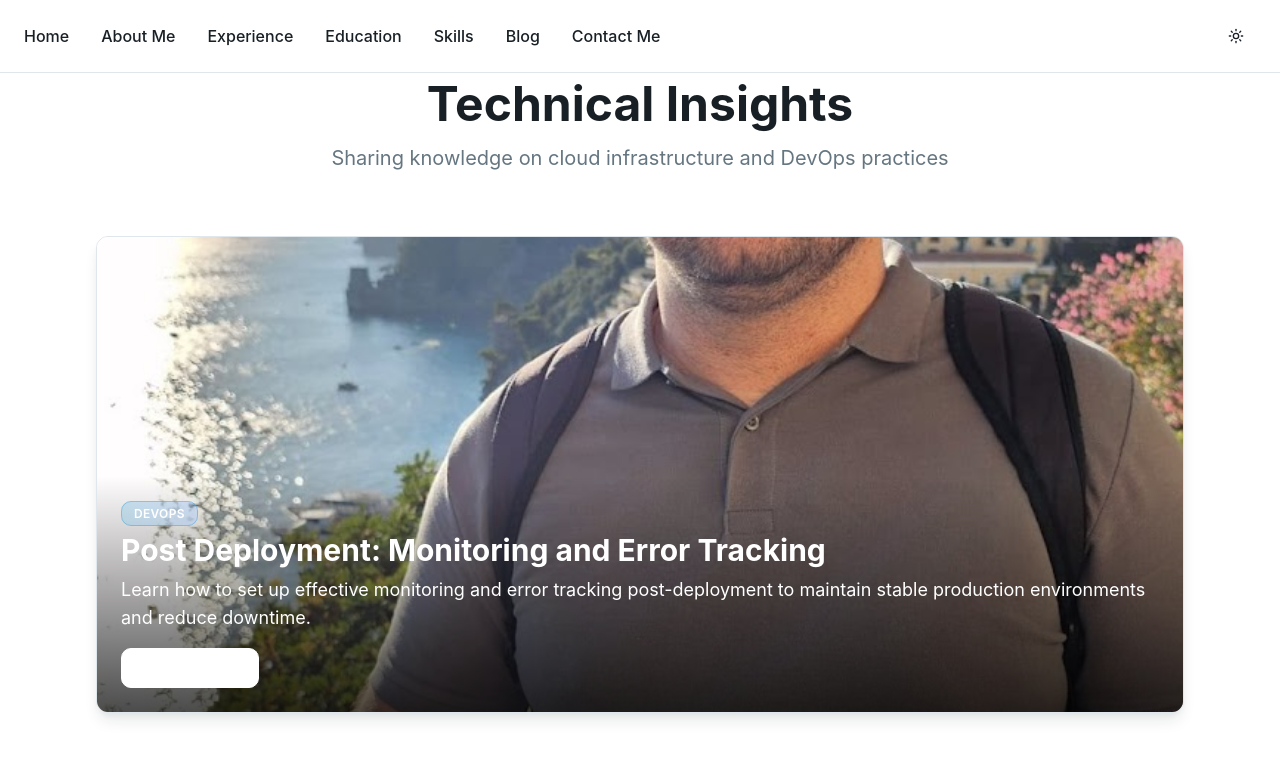
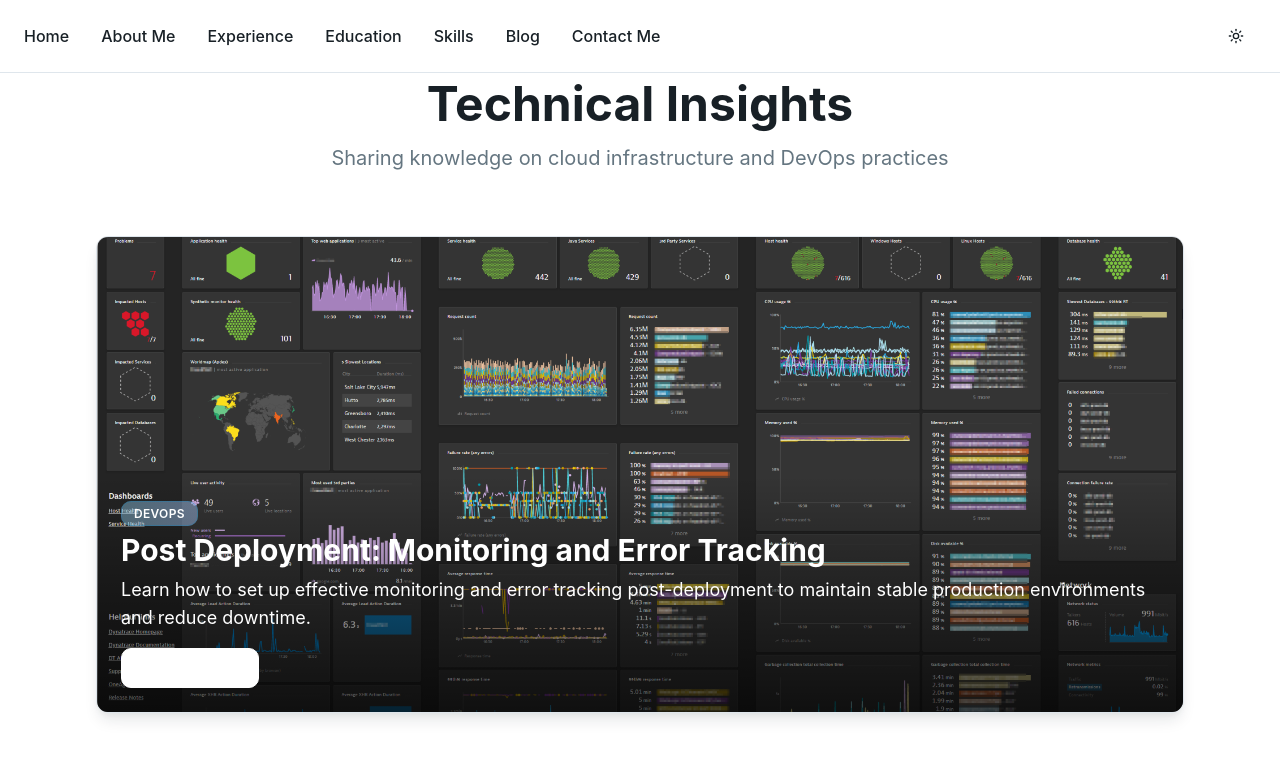
Before and after one commit to istanculea/ionutstanculea, a React (Vite) app: page /blog in a window 1280 px wide. Shown: the top 760 px of the page. Built offline with nearby package versions, Linux system fonts and the light colour scheme.

Commit message:
Update Post Deployment article image
Updated the image for the "Post Deployment: Monitoring and Error Tracking" article in `src/pages/BlogPost1.tsx` to the newly provided image.

```diff
--- a/src/components/Blog.tsx
+++ b/src/components/Blog.tsx
@@ -14,7 +14,7 @@ export function Blog() {
       date: "August 17, 2025",
       readTime: "9 min read",
       category: "DevOps",
-      image: "/lovable-uploads/25e58ea7-4019-41eb-9961-8c87a4e5a3b6.png",
+      image: "/lovable-uploads/c1178383-bd7a-40e1-aaba-c8fad01d0123.png",
       slug: "/blog/post-deployment-monitoring",
       featured: true
     },
--- a/src/pages/BlogPost1.tsx
+++ b/src/pages/BlogPost1.tsx
@@ -52,7 +52,7 @@ export default function PostDeploymentMonitoring() {
 
         <div className="aspect-video mb-12 overflow-hidden rounded-lg">
           <img
-            src="/lovable-uploads/25e58ea7-4019-41eb-9961-8c87a4e5a3b6.png"
+            src="/lovable-uploads/c1178383-bd7a-40e1-aaba-c8fad01d0123.png"
             alt="Post-deployment monitoring dashboards illustration"
             className="w-full h-full object-cover object-center"
             sizes="(max-width: 1024px) 100vw, 1024px"
```
Also changed, not shown: public/lovable-uploads/c1178383-bd7a-40e1-aaba-c8fad01d0123.png (added).
